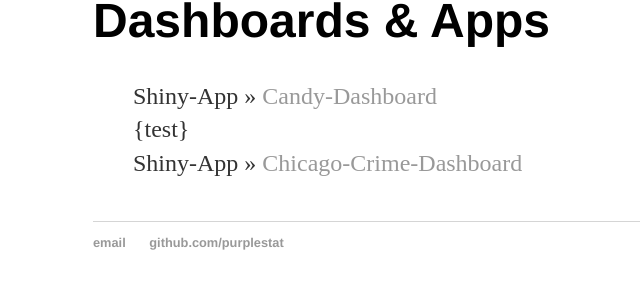
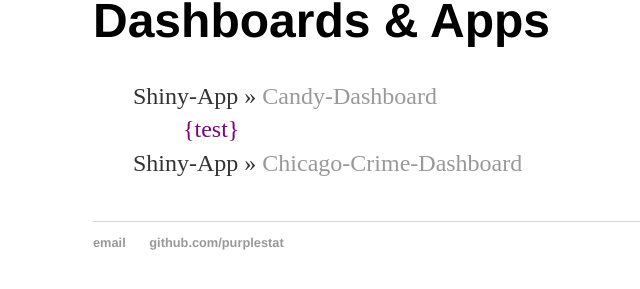
Before and after one commit to purplestat/purplestat.github.io, a Jekyll site: the page built from cv/index.html, in a window 1280 px wide. Shown: the part 122-411 px from the top of the page, without its empty margins (99-739 px from the left). Built offline with Jekyll 4.4.1, drawn with Linux system fonts in a browser that asks for light colours.

Commit message:
Update main.css

```diff
--- a/css/main.css
+++ b/css/main.css
@@ -28,6 +28,14 @@
 .cv address, .cv p { font-size: 1.2em; }
 .cv .download { float: right; font-size: .8em; text-transform: uppercase; }
 
+
+#list2
+{
+ text-indent:50px;
+ color: purple;
+font-size: 1em;
+}
+
 /* To center image*/
 img[src$="centerme"] {
   display:block;
```
